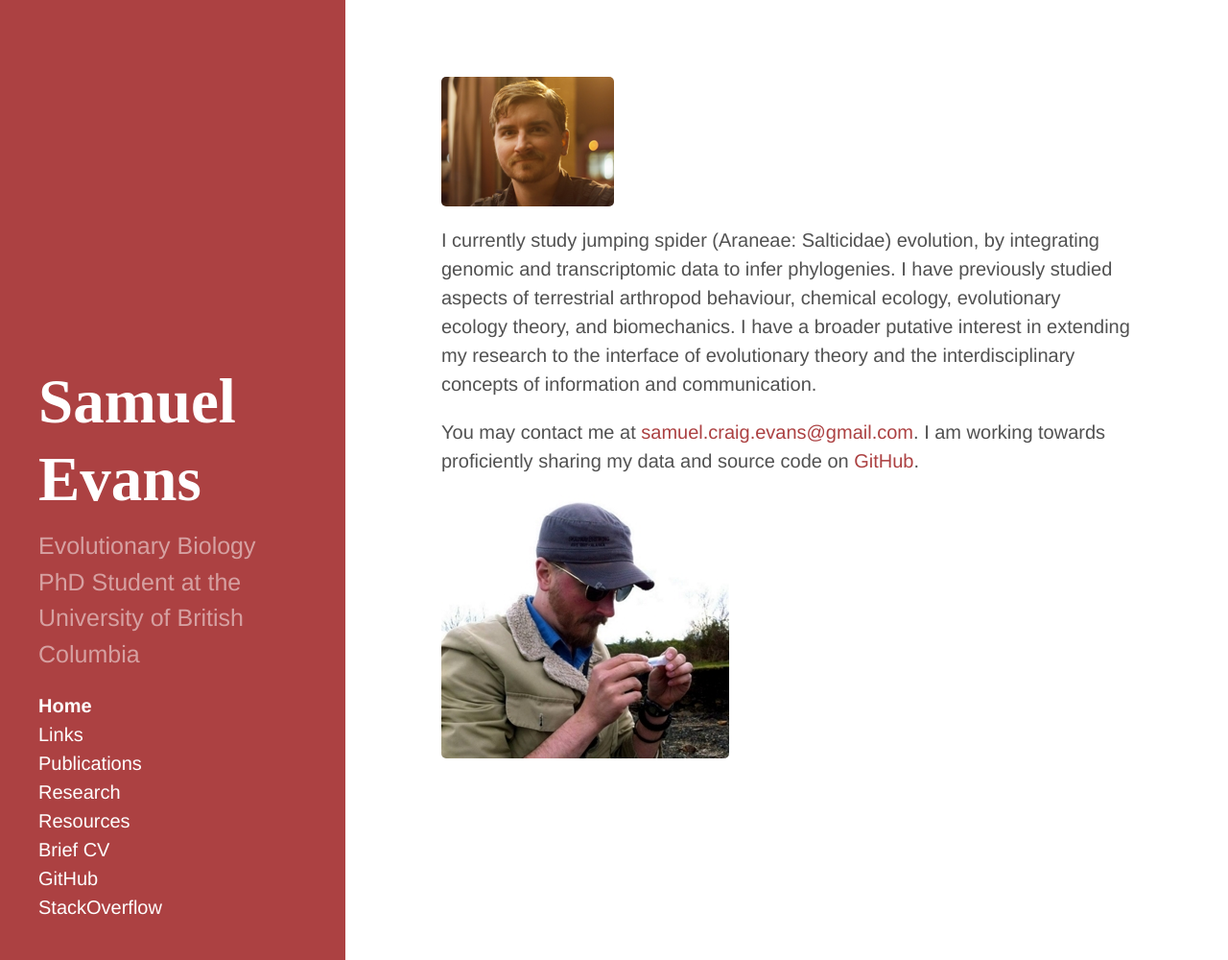
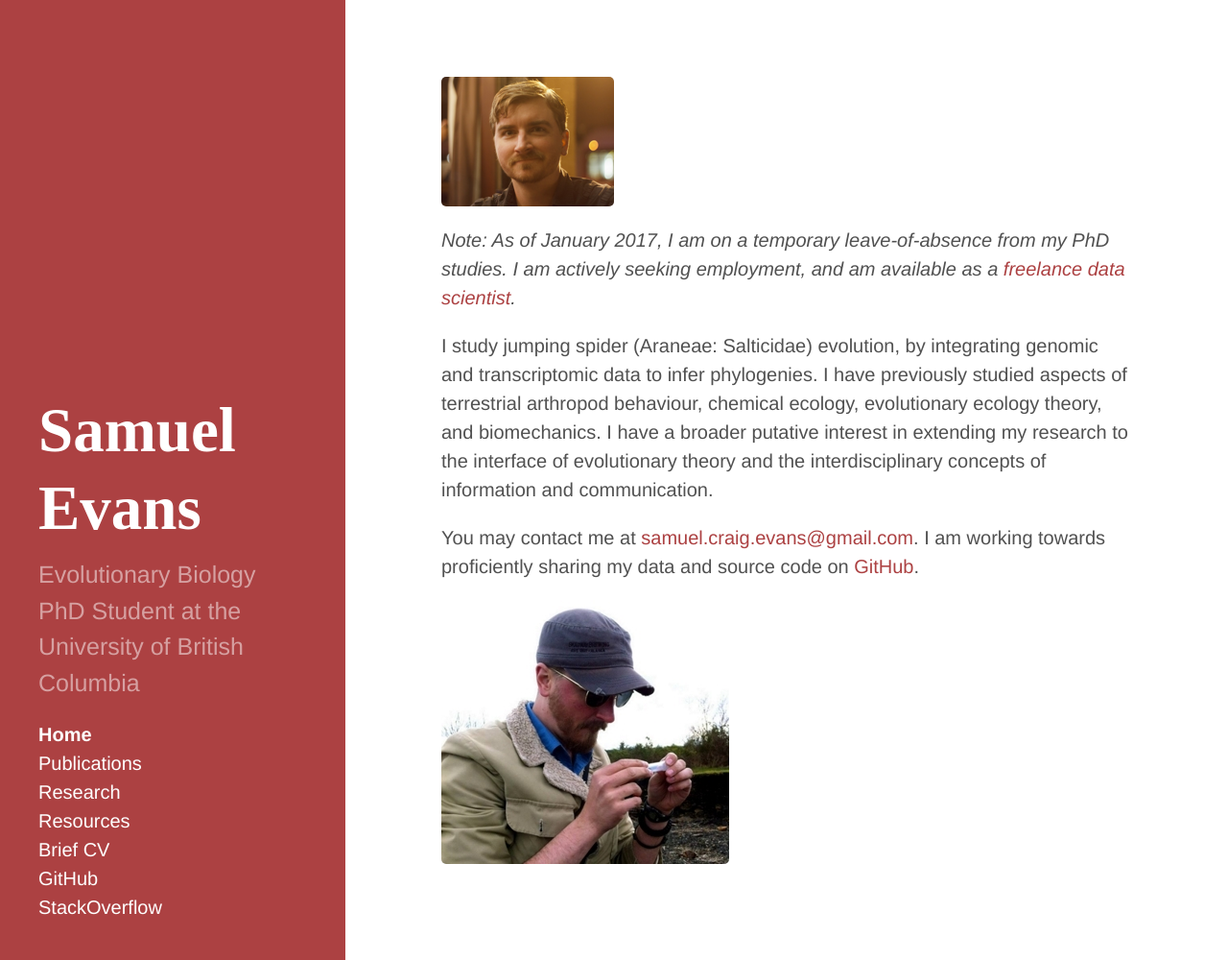
Before and after one commit to scevans/scevans.github.io, a Jekyll site: the page built from index.md, in a window 1280 px wide and 1000 px high. Shown: the whole window at 96% size. Built offline with Jekyll 4.4.1, drawn with Linux system fonts in a browser that asks for light colours.

Commit message:
updated homepage to reflect current status

```diff
--- a/index.md
+++ b/index.md
@@ -5,7 +5,9 @@ title: Home
 
 ![photo by Sean McCann, ibycter.com](https://raw.githubusercontent.com/scevans/scevans.github.io/master/images/Sam_fries_Sept2014.png)
 
-I currently study jumping spider (Araneae: Salticidae) evolution, by integrating genomic and transcriptomic data to infer phylogenies. I have previously studied aspects of terrestrial arthropod behaviour, chemical ecology, evolutionary ecology theory, and biomechanics. I have a broader putative interest in extending my research to the interface of evolutionary theory and the interdisciplinary concepts of information and communication.
+*Note: As of January 2017, I am on a temporary leave-of-absence from my PhD studies. I am actively seeking employment, and am available as a [freelance data scientist](https://www.upwork.com/o/profiles/users/_~01548a67058bb2e0ad/).*
+
+I study jumping spider (Araneae: Salticidae) evolution, by integrating genomic and transcriptomic data to infer phylogenies. I have previously studied aspects of terrestrial arthropod behaviour, chemical ecology, evolutionary ecology theory, and biomechanics. I have a broader putative interest in extending my research to the interface of evolutionary theory and the interdisciplinary concepts of information and communication.
 
 You may contact me at [samuel.craig.evans@gmail.com](mailto:samuel.craig.evans@gmail.com).
 I am working towards proficiently sharing my data and source code on [GitHub](https://github.com/scevans).
```
Also changed, not shown: links.md (deleted, +0 -8 lines), 5 other files.
